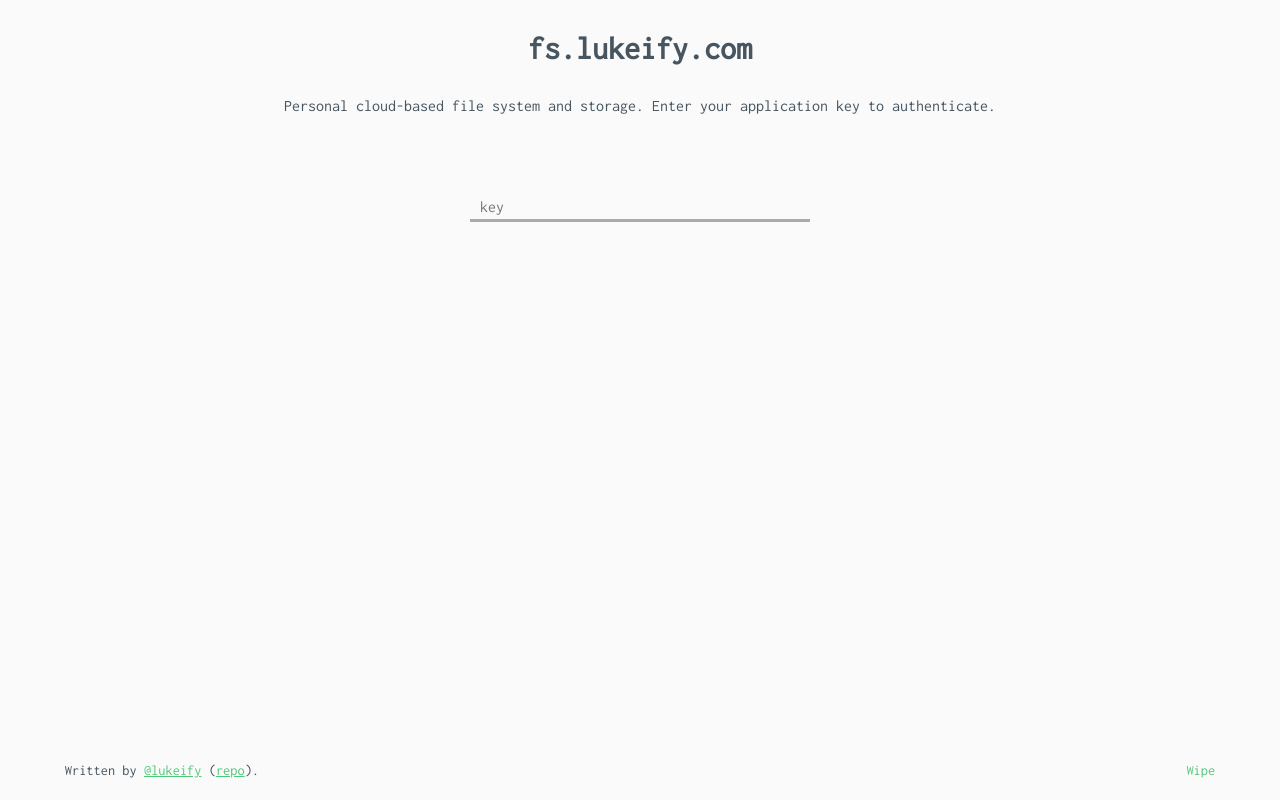
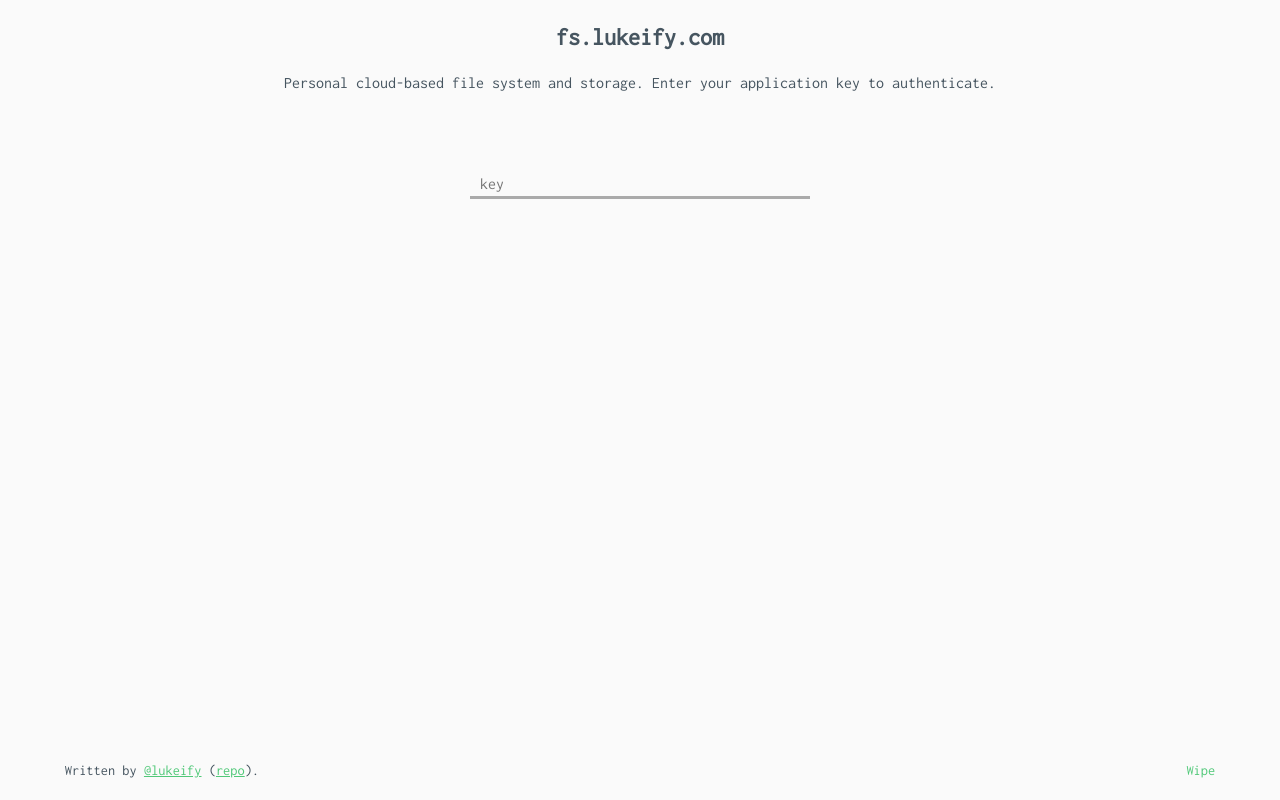
Before and after one commit to lukeify/fs, a Vue app in the folder client/: page / in a window 1280 px wide. Built offline with nearby package versions, Linux system fonts and the light colour scheme.

Commit message:
[design] improved UI in height-constrained clients

```diff
--- a/client/src/App.vue
+++ b/client/src/App.vue
@@ -102,13 +102,10 @@ export default class AppComponent extends Vue {
 <style lang="scss">
     @import "styles/design.scss";
 
-    $breakpoint: 60em;
-
-
     html {
         margin: 0 4em;
 
-        @media (max-width: #{$breakpoint}) {
+        @media (max-width: #{$horizontal-breakpoint}) {
             margin:0 1em;
         }
     }
@@ -138,6 +135,10 @@ export default class AppComponent extends Vue {
         text-align: center;
         margin: 1em 0;
         padding: 0;
+
+        @media (max-height: #{$vertical-breakpoint}) {
+            font-size:1.5em;
+        }
     }
 
     ul {
@@ -181,7 +182,7 @@ export default class AppComponent extends Vue {
         text-align: left;
         font-size: 0.9em;
 
-        @media (max-width: #{$breakpoint}) {
+        @media (max-width: #{$horizontal-breakpoint}) {
             padding: 1.3em 1em 1.5em 1em;
         }
 
--- a/client/src/components/Home.vue
+++ b/client/src/components/Home.vue
@@ -120,6 +120,10 @@ export default class HomeComponent extends Vue {
         justify-content:center;
         align-items: center;
 
+        @media (max-height: #{$vertical-breakpoint}) {
+            min-height:$dz-zone-size * 0.75;
+        }
+
         @media (prefers-color-scheme: light) {
             background: linear-gradient(90deg, $white ($dot-space - $dot-size), transparent 1%) center,
             linear-gradient($white ($dot-space - $dot-size), transparent 1%) center,
--- a/client/src/styles/design.scss
+++ b/client/src/styles/design.scss
@@ -9,3 +9,6 @@ $malachite: #0BDA51;
 $darkorange: darkorange;
 
 $inconsolata: 'inconsolata';
+
+$horizontal-breakpoint: 60em;
+$vertical-breakpoint: 65em;
```
